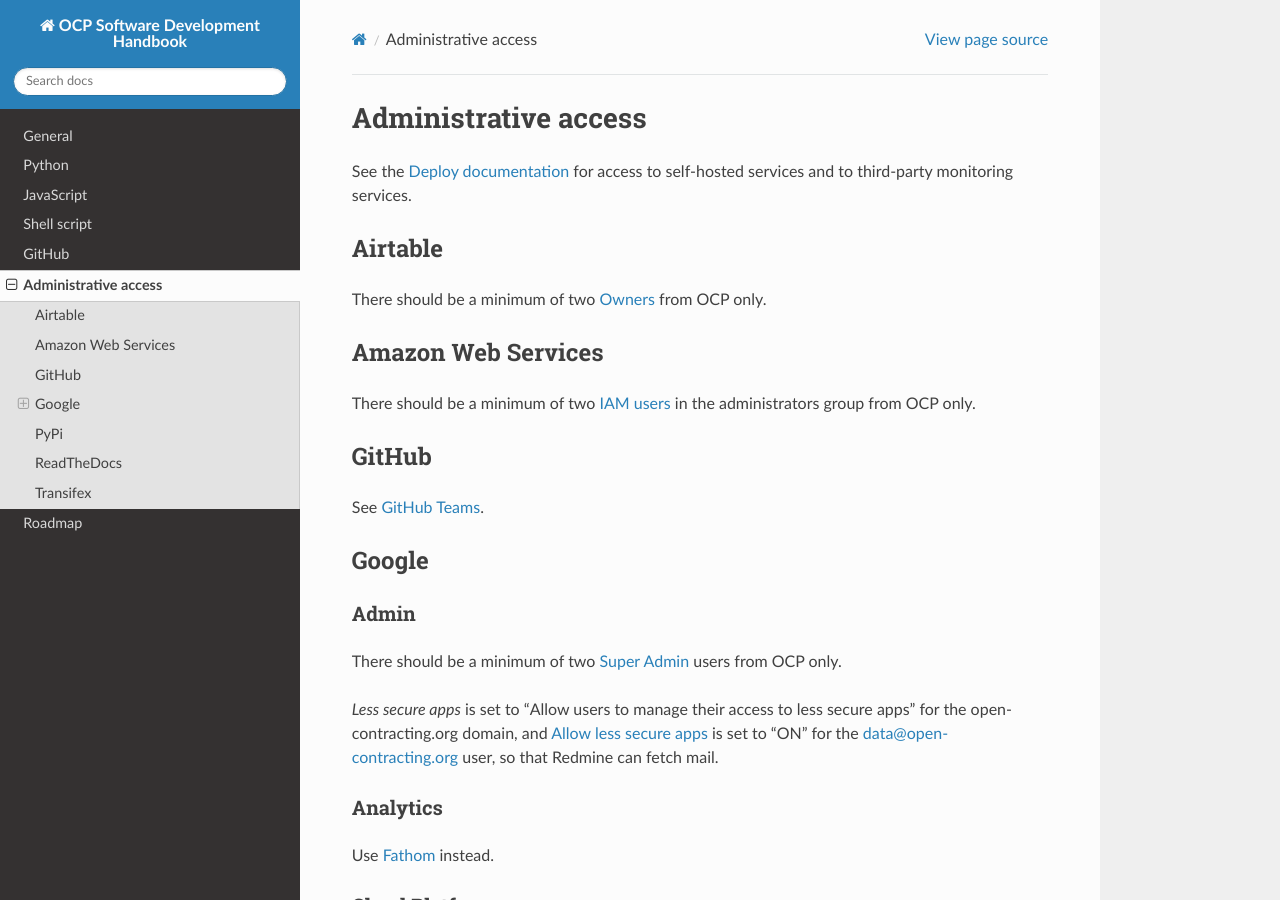
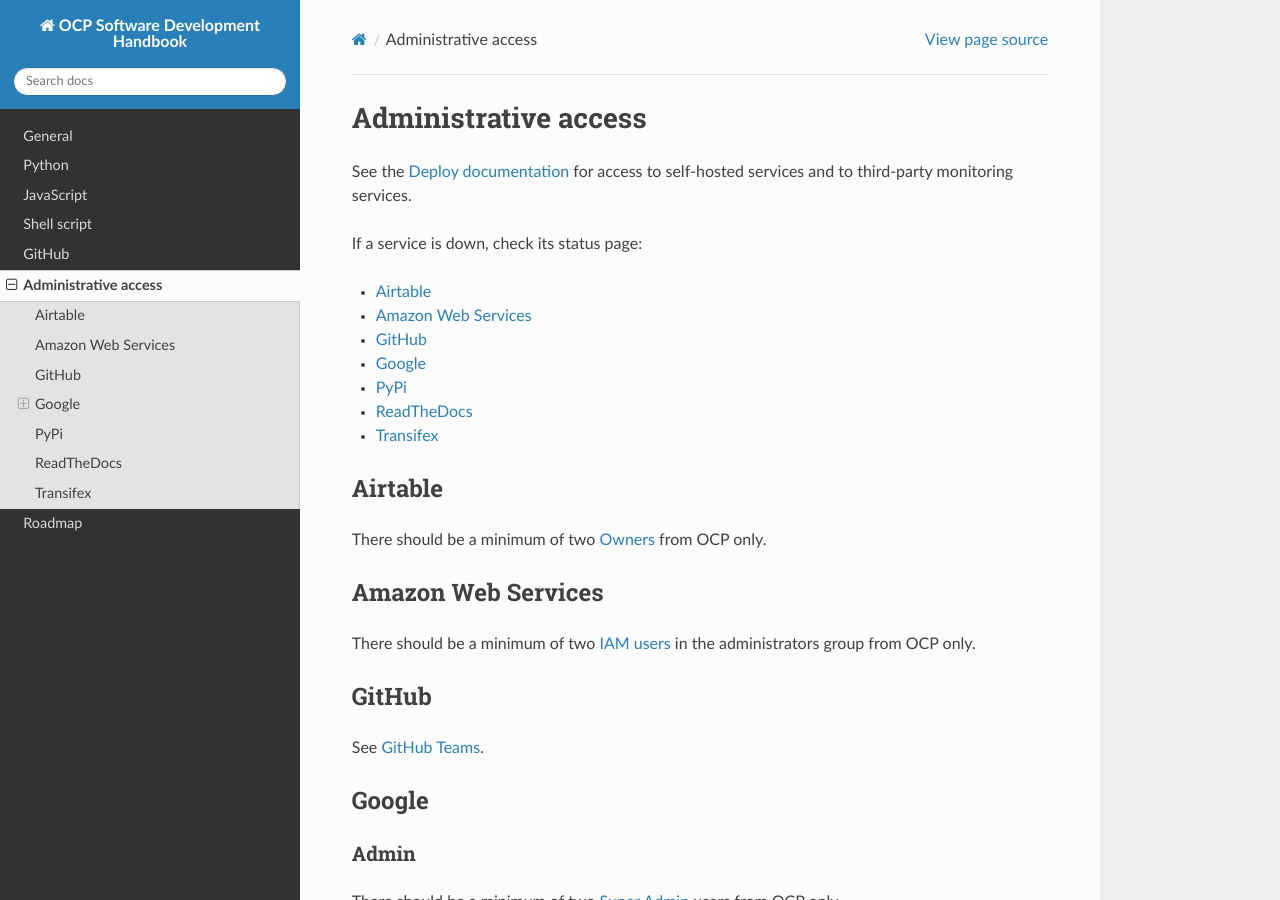
Before and after one commit to open-contracting/software-development-handbook, a Sphinx documentation site: the page built from docs/services/index.rst, in a window 1280 px wide and 900 px high. Built offline with Sphinx 7.4.7 and the Read the Docs theme 2.0.0, drawn with Linux system fonts in a browser that asks for light colours; some of the changed text lies outside the part shown.

Commit message:
services: Add links to status pages and Transifex collaborator management

```diff
--- a/docs/services/index.rst
+++ b/docs/services/index.rst
@@ -2,6 +2,16 @@ Administrative access
 =====================
 
 See the `Deploy documentation <https://ocdsdeploy.readthedocs.io/en/latest/reference/index.html>`__ for access to self-hosted services and to third-party monitoring services.
+
+If a service is down, check its status page:
+
+* `Airtable <https://status.airtable.com>`__
+* `Amazon Web Services <https://status.aws.amazon.com>`__
+* `GitHub <https://www.githubstatus.com>`__
+* `Google <https://www.google.com/appsstatus>`__
+* `PyPi <https://status.python.org>`__
+* `ReadTheDocs <http://status.readthedocs.com>`__
+* `Transifex <https://status.transifex.com>`__
 
 Airtable
 --------
@@ -89,3 +99,5 @@ Transifex
 ---------
 
 Transifex is used by ODS for multiple clients. There should be at most two members with the `Project Maintainer and Team Manager <https://docs.transifex.com/teams/understanding-user-roles>`__ roles from OCP.
+
+If we reach our collaborator limit, `manage collaborators <https://www.transifex.com/open-contracting-partnership-1/collaborators/>`__, removing those who were last seen more than 9 months ago.
```
